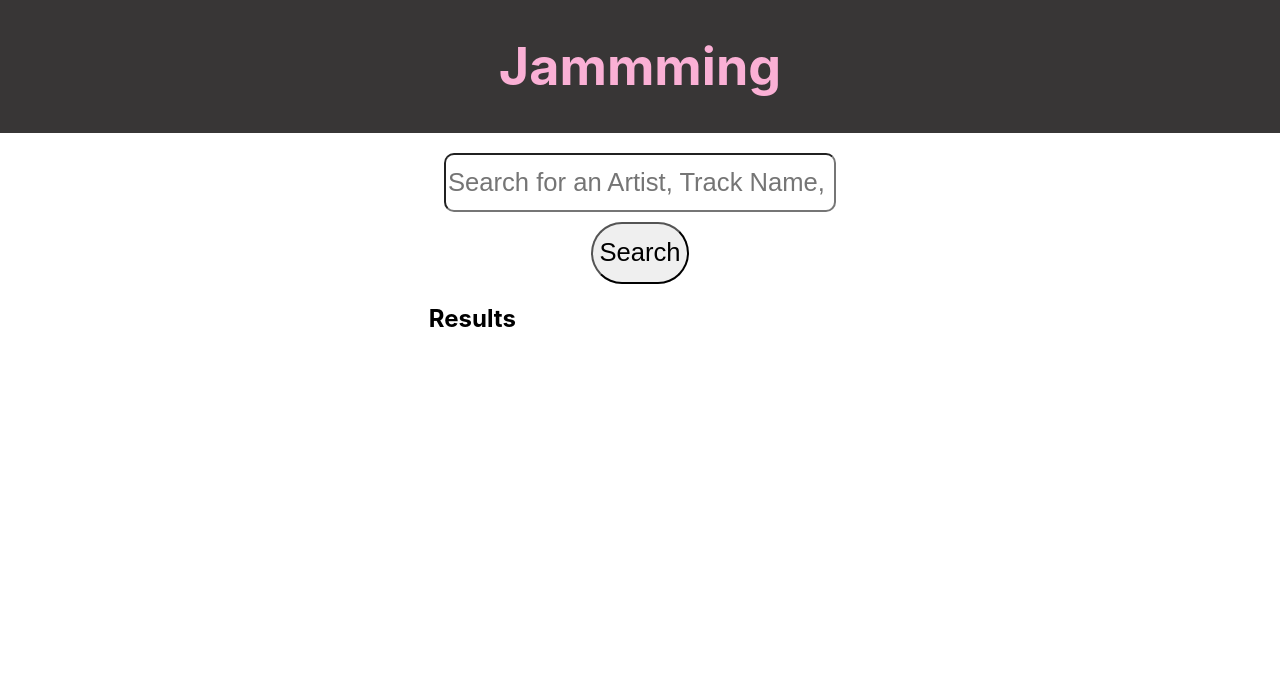
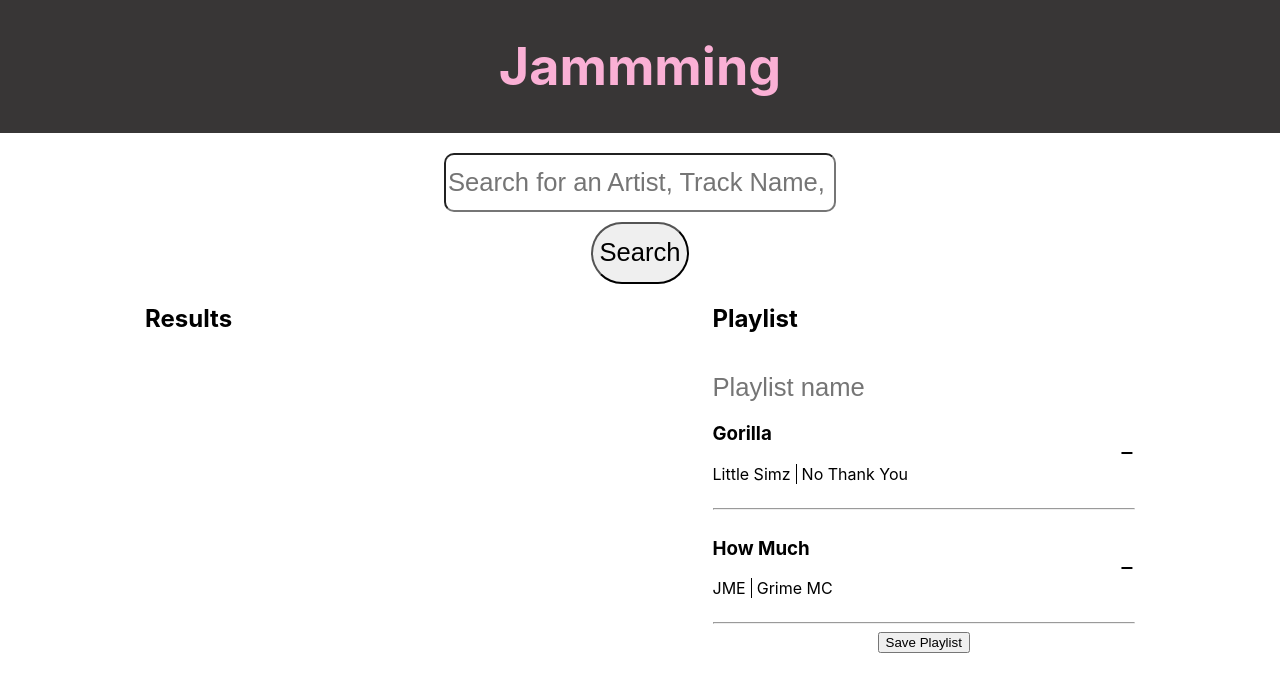
Before and after one commit to kebeattie/jammming, a React (Create React App) app: page / in a window 1280 px wide. Shown: the top 692 px of the page. Built offline with nearby package versions, Linux system fonts and the light colour scheme.

Commit message:
Added playlist and tracklist static componenets, ready to add functionality to them

```diff
--- a/src/App/App.js
+++ b/src/App/App.js
@@ -3,6 +3,7 @@ import React, { useState } from 'react';
 import SearchBar from '../SearchBar/SearchBar';
 //import Track from '../Track/Track';
 import SearchResults from '../SearchResults/SearchResults';
+import Playlist from '../Playlist/Playlist';
 
 function App() {
 
@@ -41,6 +42,23 @@ function App() {
       id: '3'
     }
 
+  ];
+
+  const trackList = [
+    {
+
+        name: "Gorilla",
+        album: "No Thank You",
+        artist: "Little Simz",
+        id: '1'
+
+    },
+    {
+      name: "How Much",
+      album: "Grime MC",
+      artist: "JME",
+      id: '3'
+    }
   ];
 
   const searchResults = []; //Array to store results from each search, will be set to searchResultsState
@@ -83,6 +101,7 @@ function App() {
       <SearchBar userInput={userInput} onChange={handleUserInputChange} searchForTracks={searchForTracks} tracks={searchResultsState} />
       <div className={styles.container}>
         <SearchResults key={searchResultsState} tracks={searchResultsState} />
+        <Playlist tracks={trackList}/>
       </div>
 
     </div>
--- a/src/Playlist/Playlist.js
+++ b/src/Playlist/Playlist.js
@@ -1,2 +1,19 @@
 import React from 'react';
 import styles from './Playlist.module.css';
+import Tracklist from '../Tracklist/Tracklist';
+
+export default function Playlist (props) {
+    return (
+        <>  <div className={styles.container}>
+                <h2 className={styles.playListHeading}>Playlist </h2>
+                <form className={styles.playListForm}>
+
+                    <input type='text' placeholder='Playlist name' className={styles.playListTitleInput}></input>
+                    <Tracklist tracks={props.tracks}/>
+                    <button type='submit'>Save Playlist</button>
+
+                </form>
+            </div>
+        </>
+    )
+}
--- a/src/Playlist/Playlist.module.css
+++ b/src/Playlist/Playlist.module.css
@@ -0,0 +1,27 @@
+html {
+    box-sizing: border-box;
+}
+
+.playListHeading {
+    text-align: left;
+}
+
+.container {
+    /* border: 2px solid red; */
+    display: flex;
+    flex-direction: column;
+    width: 33vw;
+    align-items: baseline;
+}
+
+.playListTitleInput {
+    width: 100%;
+    height: 40%;
+    border: none;
+
+}
+
+.playListForm {
+
+    width: 100%;
+}
--- a/src/SearchResults/SearchResults.js
+++ b/src/SearchResults/SearchResults.js
@@ -10,7 +10,7 @@ export default function SearchResults(props) {
                 <h2>Results</h2>
 
                 {props.tracks.map(track => (
-                    <Track {...track} key={track.id} />
+                    <Track {...track} key={track.id} add={true} />
 
                 ))}
 
--- a/src/Track/Track.js
+++ b/src/Track/Track.js
@@ -18,7 +18,8 @@ export default function Track(props) {
                 </div>
                 <div className={styles.rightSide}>
 
-                    <p className={styles.addButton}>&#43;</p>
+                     {props.add  && <p className={styles.addButton}>&#43;</p>}
+                     {!props.add && <p className={styles.addButton}>&#8722;</p>}
 
                 </div>
 
--- a/src/Tracklist/Tracklist.js
+++ b/src/Tracklist/Tracklist.js
@@ -1,2 +1,17 @@
 import React from 'react';
-import './Tracklist.module.css'
+import styles from './Tracklist.module.css'
+import Track from '../Track/Track';
+
+export default function Tracklist(props) {
+    return (
+        <>
+            <div className={styles.container}>
+                {props.tracks.map(track => (
+                    <Track {...track} key={track.id} add={false} />
+
+                ))}
+
+            </div>
+        </>
+    )
+}
--- a/src/Tracklist/Tracklist.module.css
+++ b/src/Tracklist/Tracklist.module.css
@@ -0,0 +1,3 @@
+.container {
+    width: 33vw;
+}
```
